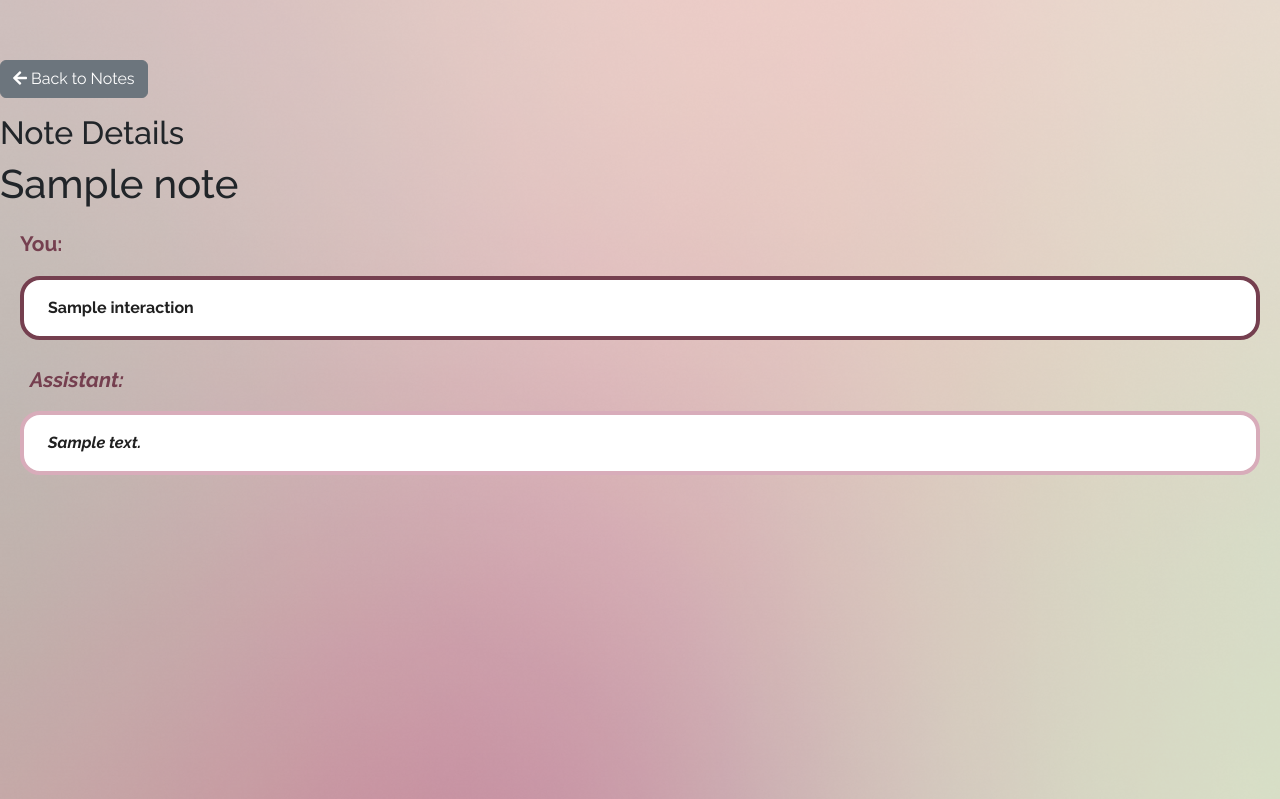
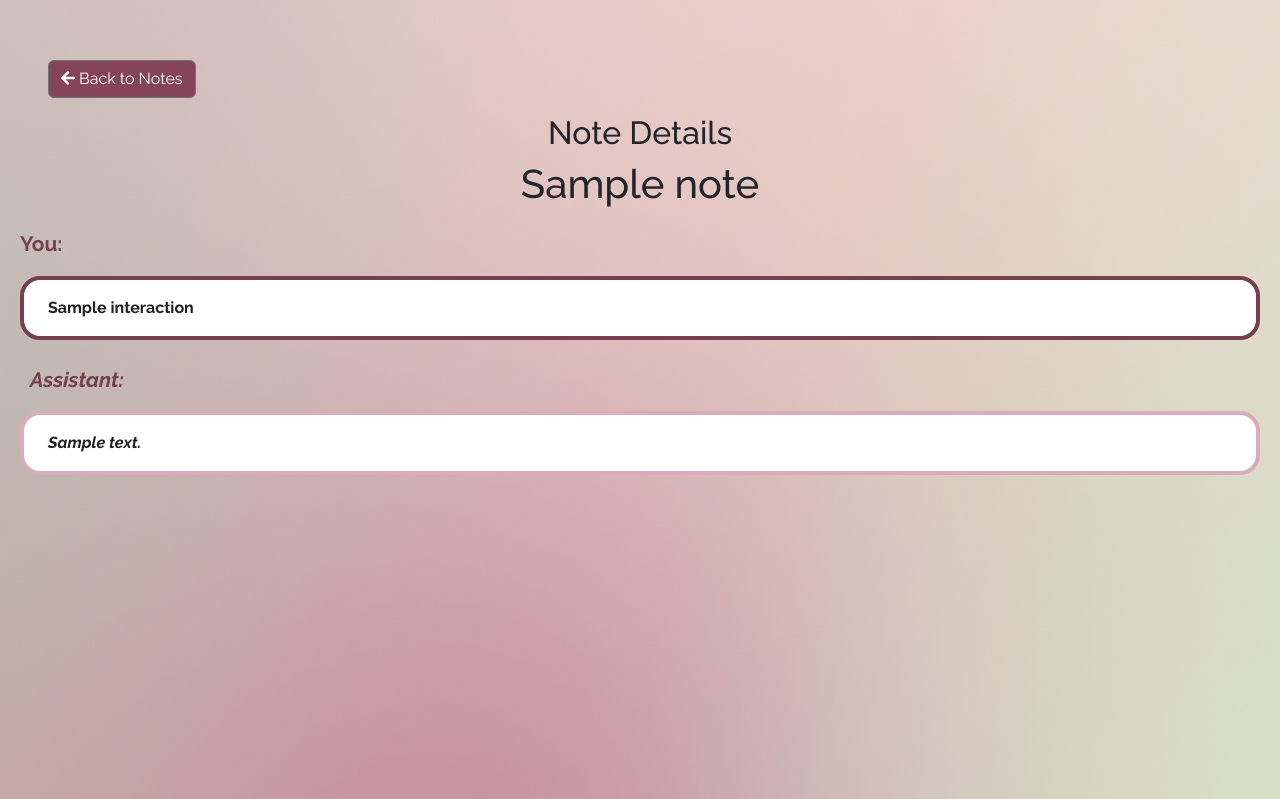
Before and after one commit to Swewi/Hackteam5_may25, a Django app: template notes/templates/notes/view_note.html in a window 1280 px wide. Shown: the part 80-879 px from the top of the page. Run offline with Django 5.2, Linux system fonts and the light colour scheme; the template is opened without the code that fills it: most values are stand-ins (such as "Sample title", 1, 10 or a date in 2020).

Commit message:
fixed notes and password reset

```diff
--- a/notes/templates/notes/view_note.html
+++ b/notes/templates/notes/view_note.html
@@ -2,11 +2,11 @@
 {% block title %}Notes{% endblock %}
 {% block content %}
 <div class="content-container">
-    <a href="/notes/" class="btn btn-secondary back-button">
+    <a href="/notes/" class="btn btn-secondary back-button ms-5">
         <i class="fas fa-arrow-left"></i> Back to Notes
     </a>
-    <h2>Note Details</h2>
-    <h1>{{ note.title }}</h1>
+    <h2 class="text-center">Note Details</h2>
+    <h1 class="text-center">{{ note.title }}</h1>
     {% for interaction in interactions %}
     <div class="interaction">
         <div class="you-label">You:</div>
--- a/static/css/note.css
+++ b/static/css/note.css
@@ -177,3 +177,13 @@
     background-color: var(--btn-hover);
     color: var(--font-color);
 }
+
+.back-button {
+    background-color: var(--btn-dark-color);
+    text-decoration: none;
+}
+
+.back-button:hover, .back-button:focus {
+    background-color: var(--btn-hover);
+    color: var(--font-color);
+}
```
Also changed, not shown: templates/account/password_reset.html (+25 -20 lines).
